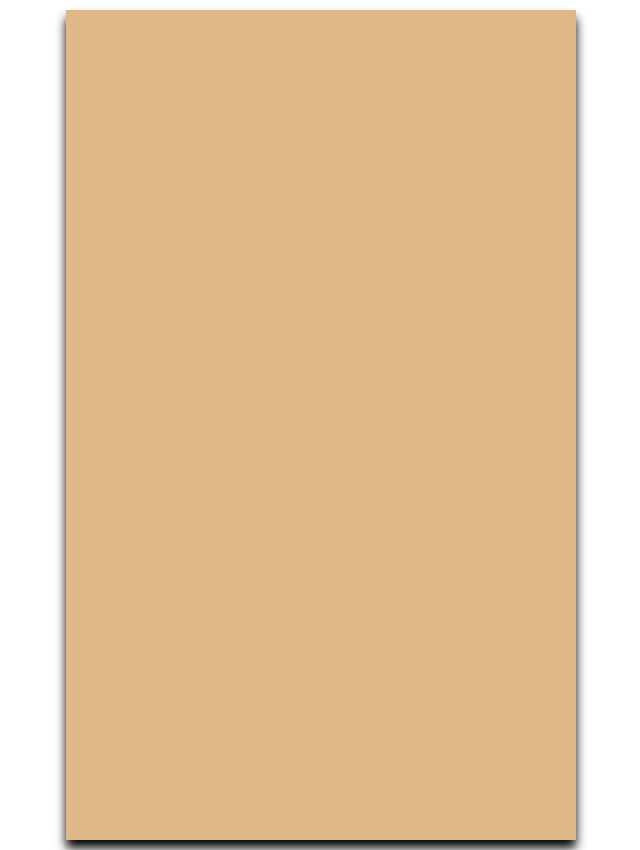
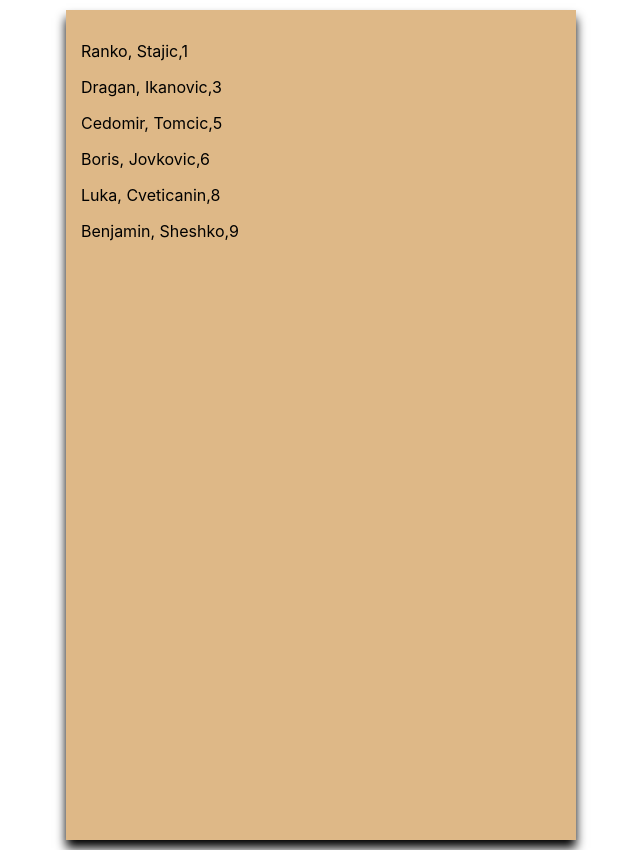
Before and after one commit to VladanStar/WebDesingExercises, a React (Create React App) app in the folder task03/informationsystem/: page / in a window 1280 px wide. Shown: the whole page, without its empty margins (319-959 px from the left). Built offline with nearby package versions, Linux system fonts and the light colour scheme.

Commit message:
New commits

```diff
--- a/task03/informationsystem/src/components/Student.js
+++ b/task03/informationsystem/src/components/Student.js
@@ -1,11 +1,11 @@
 import React from 'react';
 
-const Student = (props) => {
-  const[jmbg, firstName, lastName] = props.student;
+const Student = ({student}) => {
+  // const[jmbg, firstName, lastName] = props.student;
 
   return (
   <div>
-      <p>{firstName}, {lastName},{jmbg}</p>
+      <p>{student.firstName}, {student.lastName},{student.jmbg}</p>
   </div>
   )};
 
--- a/task03/informationsystem/src/components/StudentList.js
+++ b/task03/informationsystem/src/components/StudentList.js
@@ -8,12 +8,13 @@ const StudentList = () => {
   useEffect(() => {
     fetch("./students.json", {
       headers: {
+        method: "GET",
         "Content-Type": "application/json",
         Accept: "application/json",
       },
     })
       .then((data) => data.json())
-      .then((data) => console.log(data))
+      // .then((data) => console.log(data))
       .then(students => setStudents(students));
   }, []);
 
```
